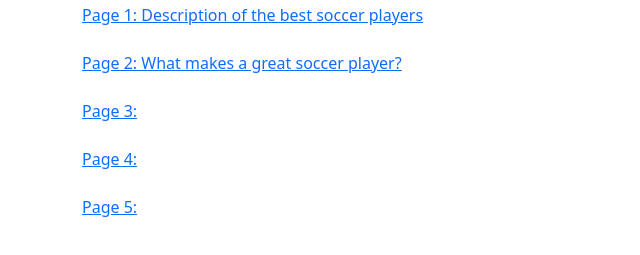
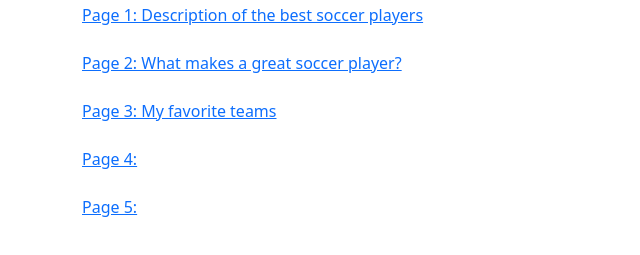
Before and after one commit to Amorofi/MIS4013-HW1, a plain HTML site: page index.html in a window 1280 px wide. Shown: the part 53-308 px from the top of the page, without its empty margins (0-640 px from the left). Drawn offline with nearby package versions, Linux system fonts and the light colour scheme.

Commit message:
Update index.html

```diff
--- a/index.html
+++ b/index.html
@@ -16,7 +16,7 @@
       <a href = "page2.html">Page 2: What makes a great soccer player?</a>
       <br>
       <br>
-      <a href = "page3.html">Page 3: </a>
+      <a href = "page3.html">Page 3: My favorite teams </a>
       <br>
       <br>
       <a href = "page4.html">Page 4:</a>
```
